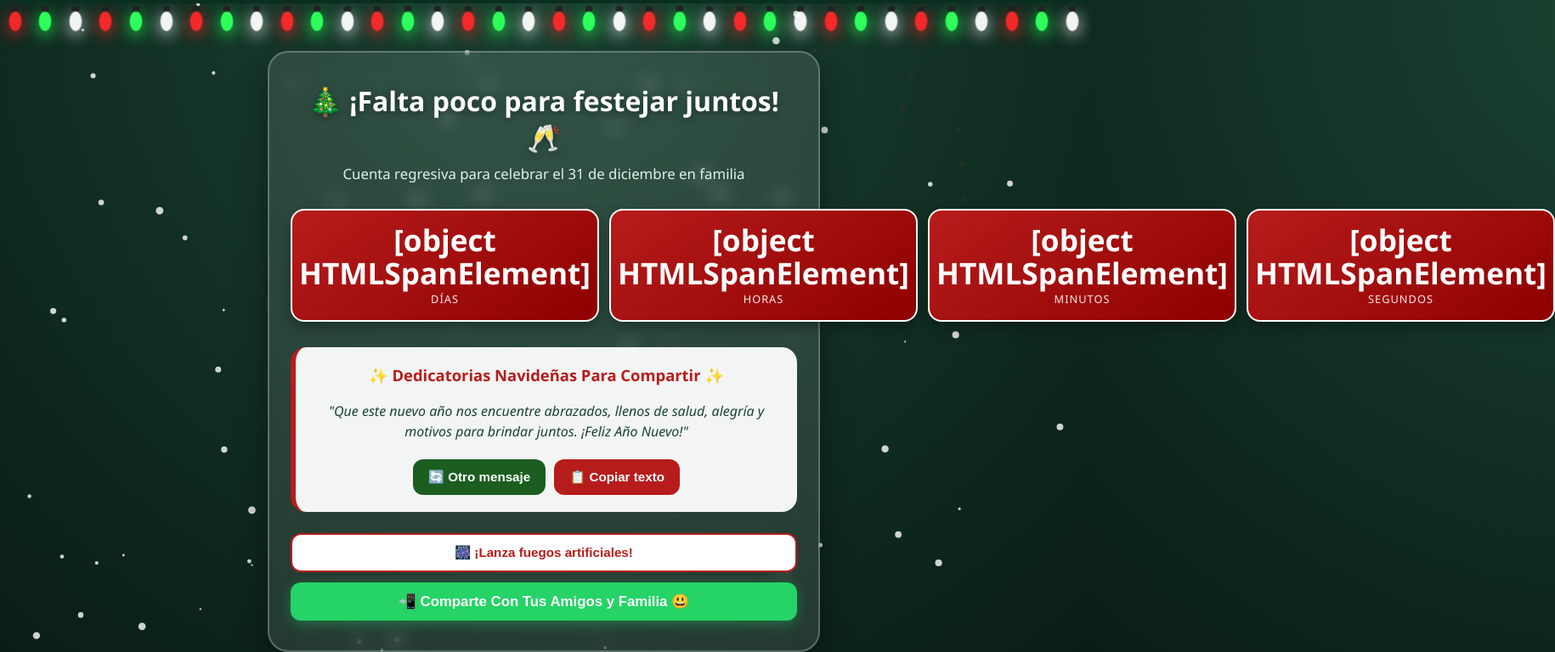
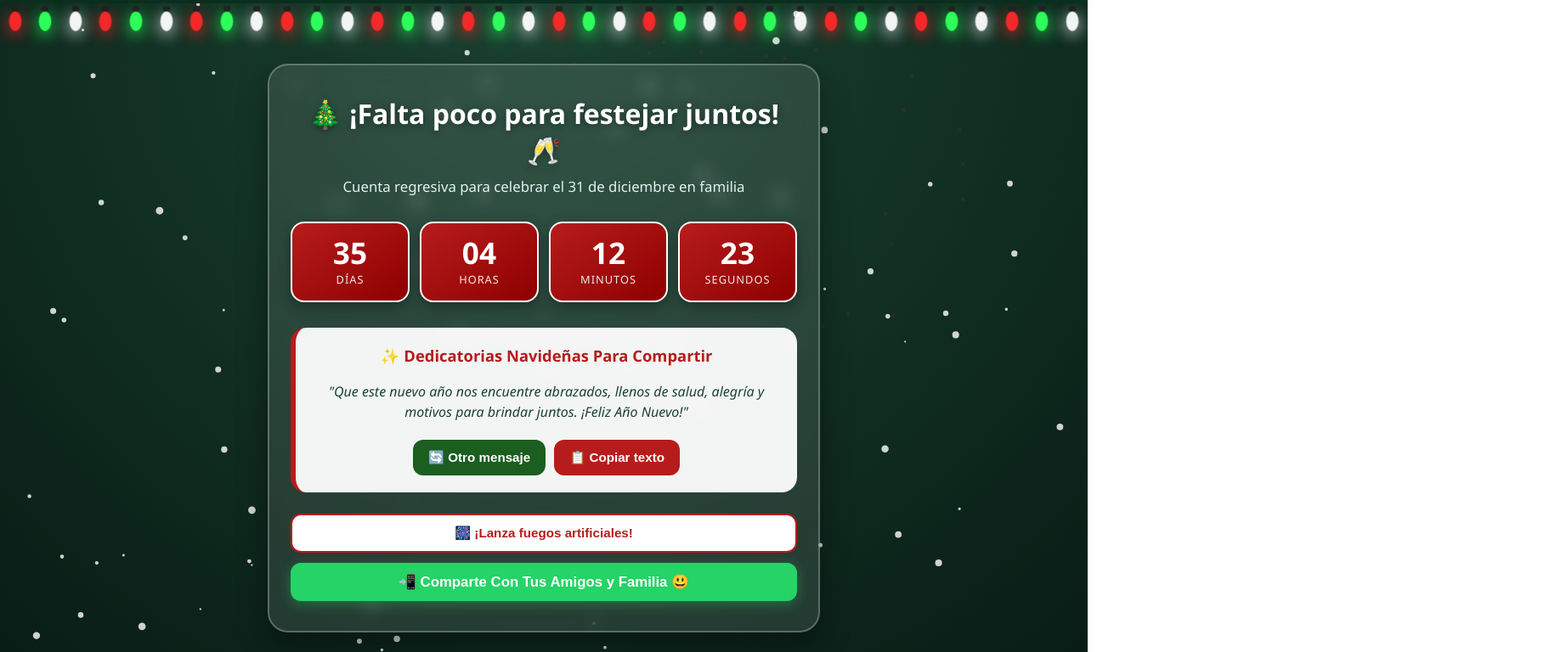
Before and after one commit to Jackeline987/cuenta-regresiva-navidad, a plain HTML site: page index.html in a window 1280 px wide. Shown: the top 768 px of the page at 85% size, 1830 px wide, since content can reach past the window. Drawn offline with Linux system fonts and the light colour scheme.

Commit message:
Refactor countdown variable names for clarity

```diff
--- a/index.html
+++ b/index.html
@@ -283,7 +283,7 @@
 
     <!-- Generador de dedicatorias -->
     <section class="seccion-mensajes">
-      <h2>✨ Dedicatorias Navideñas Para Compartir ✨</h2>
+      <h2>✨ Dedicatorias Navideñas Para Compartir</h2>
       <p class="texto-mensaje" id="mensaje-actual">
         "Que este nuevo año nos encuentre abrazados, llenos de salud, alegría y motivos para brindar juntos. ¡Feliz Año Nuevo!"
       </p>
@@ -327,15 +327,16 @@
         return;
       }
 
-      const DIA = Math.floor(diferencia / (1000 * 60 * 60 * 24));
-      const HORA = Math.floor((diferencia % (1000 * 60 * 60 * 24)) / (1000 * 60 * 60));
-      const MIN = Math.floor((diferencia % (1000 * 60 * 60)) / (1000 * 60));
-      const SEG = Math.floor((diferencia % (1000 * 60)) / 1000);
+      const dias = Math.floor(diferencia / (1000 * 60 * 60 * 24));
+      const horas = Math.floor((diferencia % (1000 * 60 * 60 * 24)) / (1000 * 60 * 60));
+      const minutos = Math.floor((diferencia % (1000 * 60 * 60)) / (1000 * 60));
+      const segundos = Math.floor((diferencia % (1000 * 60)) / 1000);
 
       document.getElementById('dias').innerText = String(dias).padStart(2, '0');
       document.getElementById('horas').innerText = String(horas).padStart(2, '0');
       document.getElementById('minutos').innerText = String(minutos).padStart(2, '0');
       document.getElementById('segundos').innerText = String(segundos).padStart(2, '0');
+
     }
 
     setInterval(actualizarContador, 1000);
```
